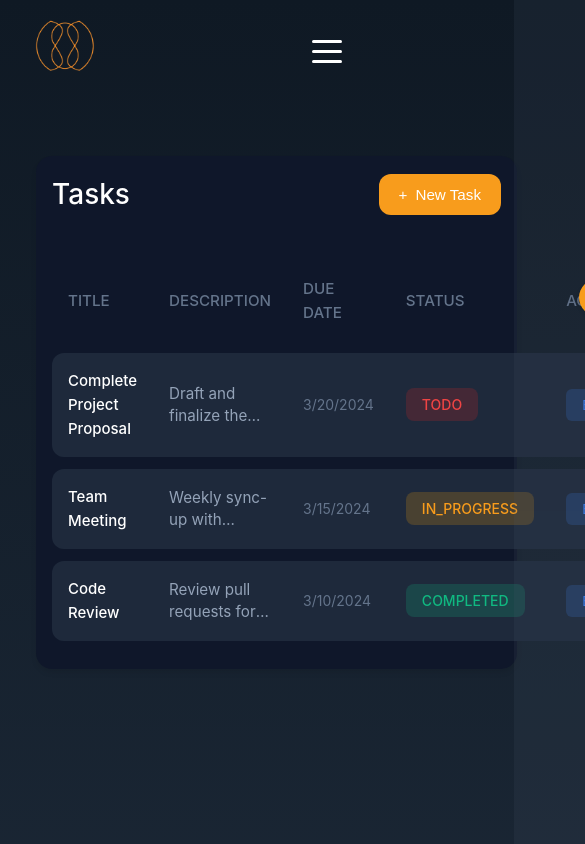
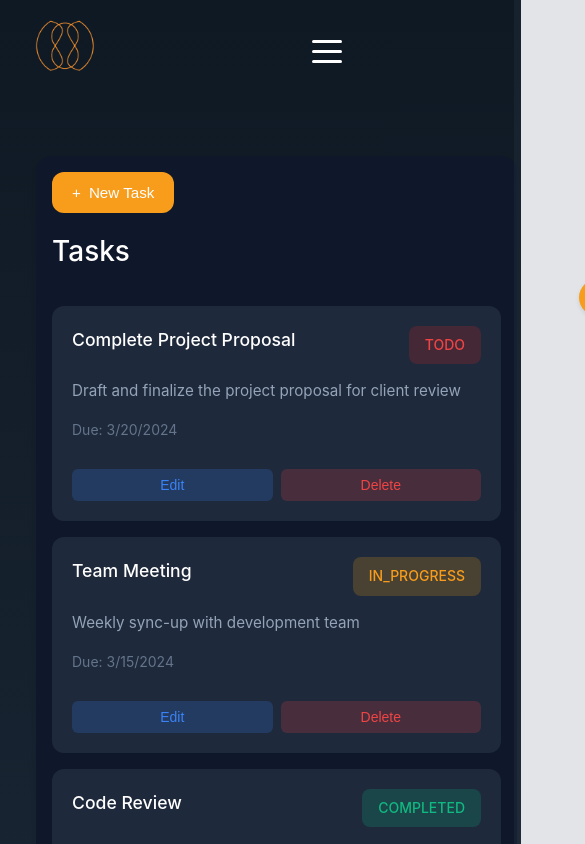
Before and after one commit to patabudlong/ui, a Vue app: page /tasks in a window 390 px wide. Shown: the top 844 px of the page, 585 px wide, since content can reach past the window. Built offline with nearby package versions, Linux system fonts and the light colour scheme; the HTML template or start-up script is replaced by a standard one.

Commit message:
feat: Improve table responsiveness and layout
- Add card-based layout for mobile view
- Switch between table and cards based on screen size
- Optimize content display for smaller screens

```diff
--- a/src/components/TaskList.vue
+++ b/src/components/TaskList.vue
@@ -7,7 +7,9 @@
         New Task
       </button>
     </div>
-    <table class="task-table">
+
+    <!-- Desktop Table -->
+    <table class="task-table desktop-table">
       <thead>
         <tr>
           <th>Title</th>
@@ -19,15 +21,9 @@
       </thead>
       <tbody>
         <tr v-for="task in tasks" :key="task.id">
-          <td class="title-cell">
-            <div class="task-title">{{ task.title }}</div>
-          </td>
-          <td>
-            <div class="task-description">{{ task.description }}</div>
-          </td>
-          <td>
-            <div class="due-date">{{ formatDate(task.dueDate) }}</div>
-          </td>
+          <td>{{ task.title }}</td>
+          <td>{{ task.description }}</td>
+          <td>{{ formatDate(task.dueDate) }}</td>
           <td>
             <span class="status-badge" :class="task.status.toLowerCase()">
               {{ task.status }}
@@ -35,17 +31,33 @@
           </td>
           <td>
             <div class="task-actions">
-              <button class="action-btn edit">
-                <span>Edit</span>
-              </button>
-              <button class="action-btn delete">
-                <span>Delete</span>
-              </button>
+              <button class="action-btn edit">Edit</button>
+              <button class="action-btn delete">Delete</button>
             </div>
           </td>
         </tr>
       </tbody>
     </table>
+
+    <!-- Mobile Cards -->
+    <div class="mobile-cards">
+      <div v-for="task in tasks" :key="task.id" class="task-card">
+        <div class="card-header">
+          <h3>{{ task.title }}</h3>
+          <span class="status-badge" :class="task.status.toLowerCase()">
+            {{ task.status }}
+          </span>
+        </div>
+        <p class="card-description">{{ task.description }}</p>
+        <div class="card-footer">
+          <span class="due-date">Due: {{ formatDate(task.dueDate) }}</span>
+          <div class="task-actions">
+            <button class="action-btn edit">Edit</button>
+            <button class="action-btn delete">Delete</button>
+          </div>
+        </div>
+      </div>
+    </div>
   </div>
 </template>
 
@@ -107,6 +119,7 @@ const formatDate = (date: string) => {
   color: white;
   font-size: 1.75rem;
   font-weight: 500;
+  margin: 0;
 }
 
 .new-task-btn {
@@ -235,5 +248,89 @@ tr td:last-child {
   th {
     padding: 1rem;
   }
+
+  .table-header {
+    flex-direction: column-reverse;
+    gap: 1rem;
+    align-items: flex-start;
+  }
+}
+
+.desktop-table {
+  display: table;
+}
+
+.mobile-cards {
+  display: none;
+}
+
+.task-card {
+  background: #1e293b;
+  border-radius: 12px;
+  padding: 1.25rem;
+  margin-bottom: 1rem;
+}
+
+.card-header {
+  display: flex;
+  justify-content: space-between;
+  align-items: flex-start;
+  margin-bottom: 1rem;
+}
+
+.card-header h3 {
+  color: white;
+  margin: 0;
+  font-size: 1.1rem;
+  font-weight: 500;
+}
+
+.card-description {
+  color: #94a3b8;
+  margin: 0.75rem 0;
+  font-size: 0.95rem;
+  line-height: 1.5;
+}
+
+.card-footer {
+  display: flex;
+  justify-content: space-between;
+  align-items: center;
+  margin-top: 1rem;
+  flex-wrap: wrap;
+  gap: 1rem;
+}
+
+.due-date {
+  color: #64748b;
+  font-size: 0.875rem;
+}
+
+@media (max-width: 768px) {
+  .desktop-table {
+    display: none;
+  }
+
+  .mobile-cards {
+    display: block;
+  }
+
+  .task-actions {
+    display: flex;
+    gap: 0.5rem;
+    margin-top: 0.75rem;
+    width: 100%;
+  }
+
+  .action-btn {
+    flex: 1;
+    justify-content: center;
+    text-align: center;
+  }
+
+  .card-footer {
+    flex-direction: column;
+    align-items: flex-start;
+  }
 }
 </style>
```
